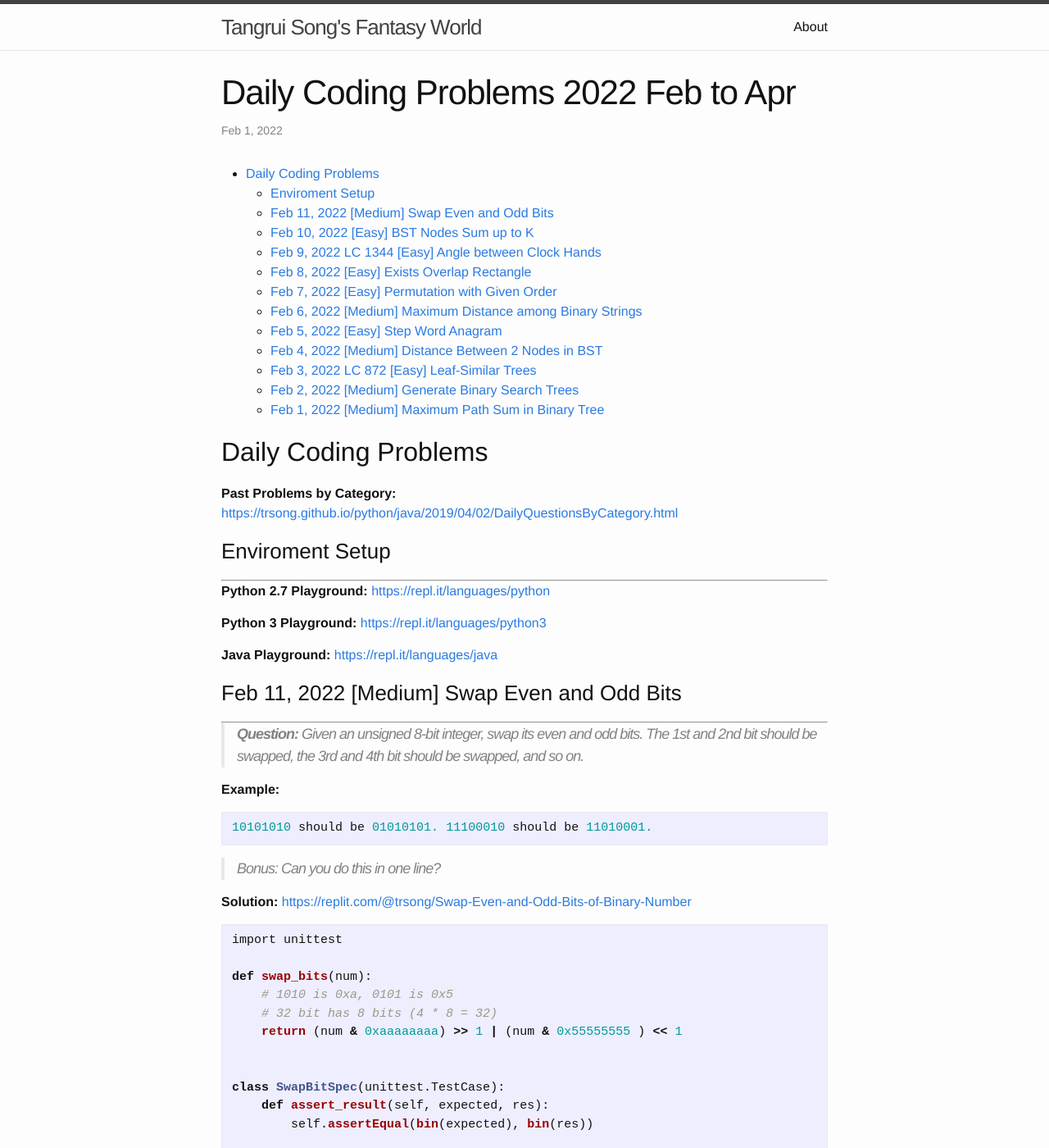
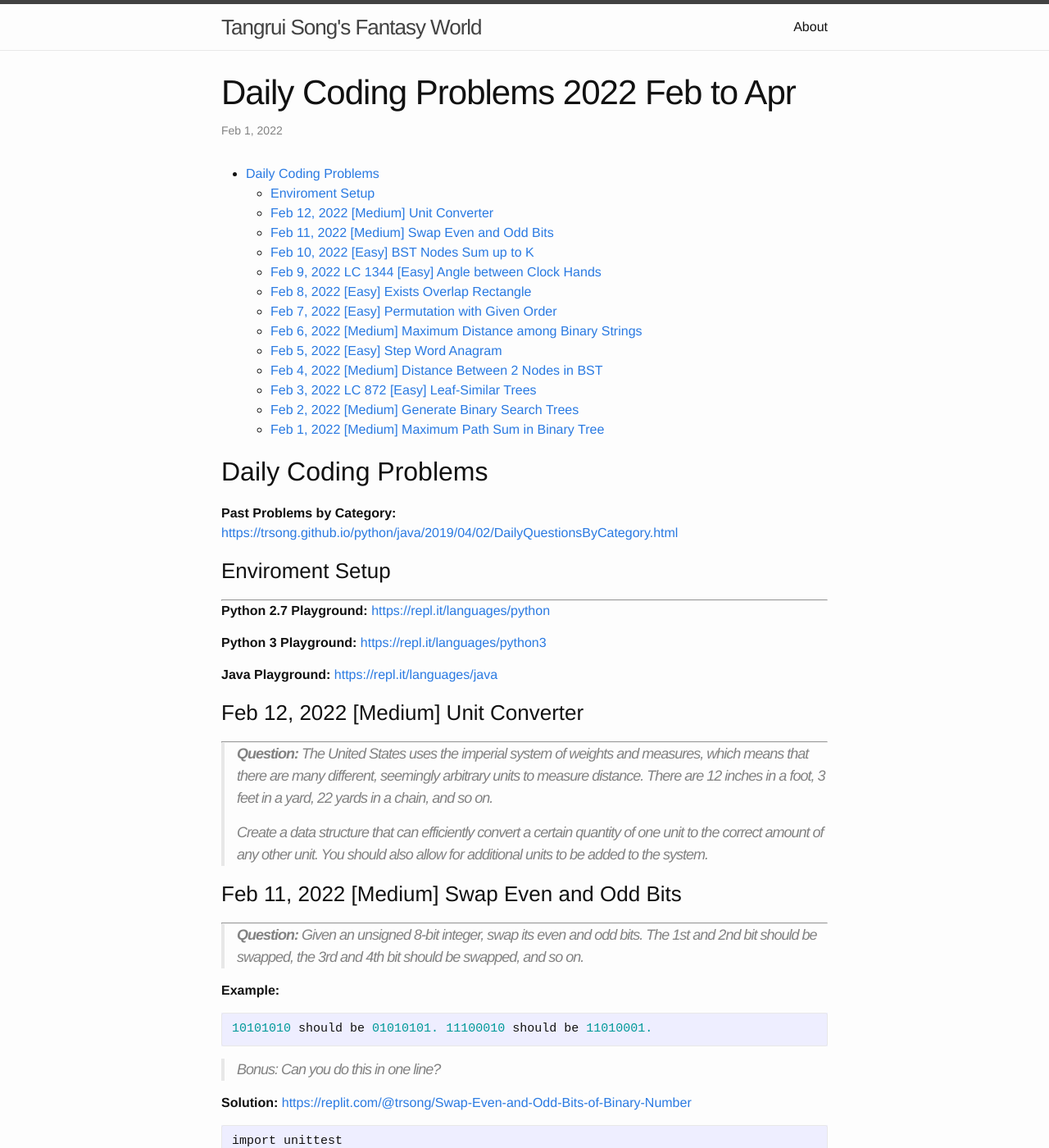
Before and after one commit to trsong/trsong.github.io, a Jekyll site: the page built from _posts/2022-02-01-DailyQuestionsFeb.md, in a window 1280 px wide and 1400 px high. Shown: the whole window at 82% size. Built offline with Jekyll 4.4.1, drawn with Linux system fonts in a browser that asks for light colours.

Commit message:
Add Feb 12 question

```diff
--- a/_posts/2022-02-01-DailyQuestionsFeb.md
+++ b/_posts/2022-02-01-DailyQuestionsFeb.md
@@ -20,6 +20,12 @@ categories: Python/Java
 
 **Java Playground:** [https://repl.it/languages/java](https://repl.it/languages/java)
 
+
+### Feb 12, 2022 \[Medium\] Unit Converter
+---
+> **Question:** The United States uses the imperial system of weights and measures, which means that there are many different, seemingly arbitrary units to measure distance. There are 12 inches in a foot, 3 feet in a yard, 22 yards in a chain, and so on.
+>
+> Create a data structure that can efficiently convert a certain quantity of one unit to the correct amount of any other unit. You should also allow for additional units to be added to the system.
 
 ### Feb 11, 2022 \[Medium\] Swap Even and Odd Bits
 ---
```
